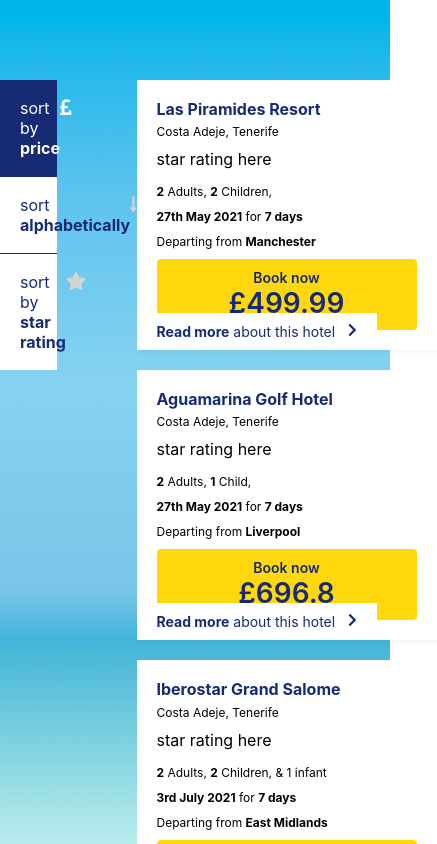
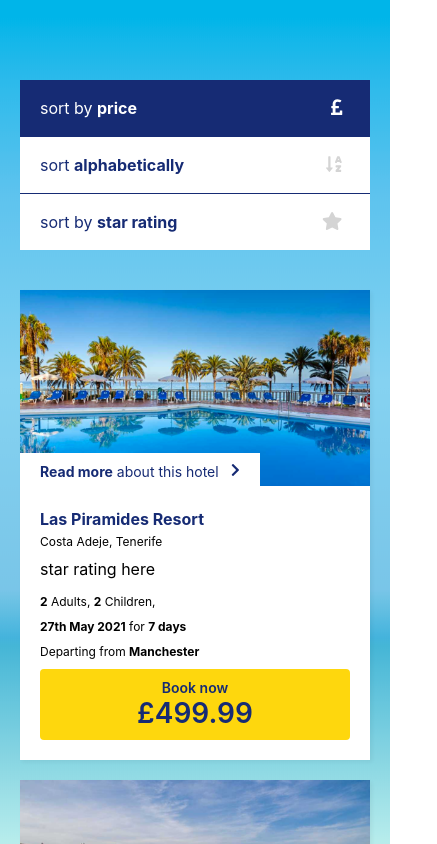
Before and after one commit to KevinCain90/react-query-tutorial, a React (Create React App) app in the folder my-app/: page / in a window 390 px wide. Shown: the top 844 px of the page, 437 px wide, since content can reach past the window. Built offline with nearby package versions, Linux system fonts and the light colour scheme.

Commit message:
added some mobile breakpoints

```diff
--- a/my-app/src/components/BookingContainer/styles.ts
+++ b/my-app/src/components/BookingContainer/styles.ts
@@ -7,12 +7,27 @@
   max-width: 1180px;
   min-height: 100vh;
   padding: 80px 0;
+  @media (max-width: 1200px) {
+    padding: 80px 20px;
+  }
+  @media (max-width: 900px) {
+    flex-direction: column;
+    width: 100%;
+  }
 `;
 
 export const StyledAside = styled.aside`
   width: 35%;
   box-sizing: border-box;
   padding-right: 80px;
+  @media (max-width: 1200px) {
+    padding-right: 20px;
+  }
+  @media (max-width: 900px) {
+    padding-right: 0;
+    margin-bottom: 20px;
+    width: 100%;
+  }
 `;
 
 export const StyledMain = styled.main`
--- a/my-app/src/components/ResultCard/styles.ts
+++ b/my-app/src/components/ResultCard/styles.ts
@@ -8,6 +8,9 @@
 
 export const StyledInnerContainer = styled.div`
   display: flex;
+  @media (max-width: 600px) {
+    flex-direction: column;
+  }
 `;
 
 export const StyledImageContainer = styled.div`
@@ -25,6 +28,9 @@
   box-sizing: border-box;
   width: 300px;
   padding: 20px;
+  @media (max-width: 600px) {
+    width: 100%;
+  }
 `;
 
 export const StyledH2 = styled.h2`
```
